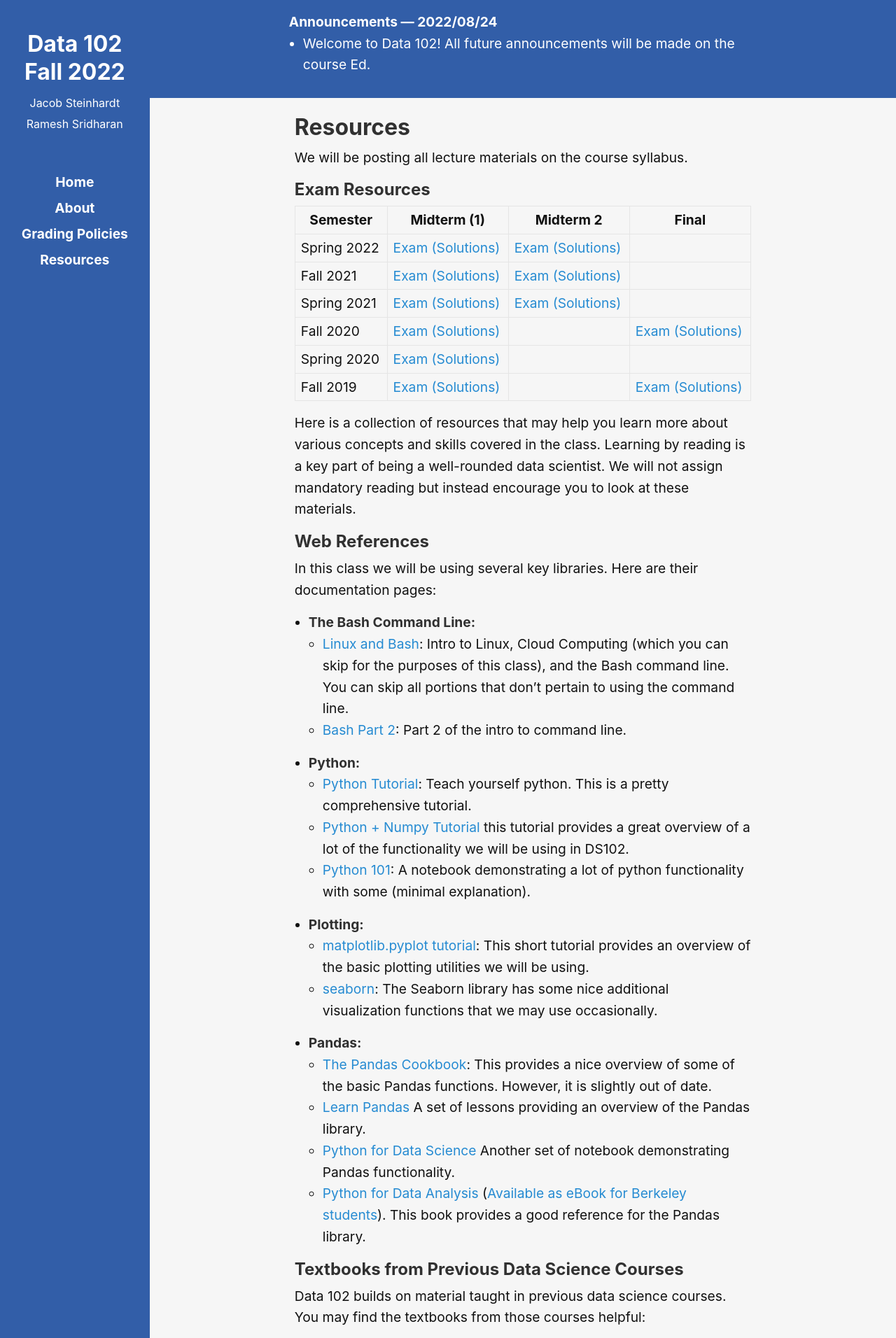
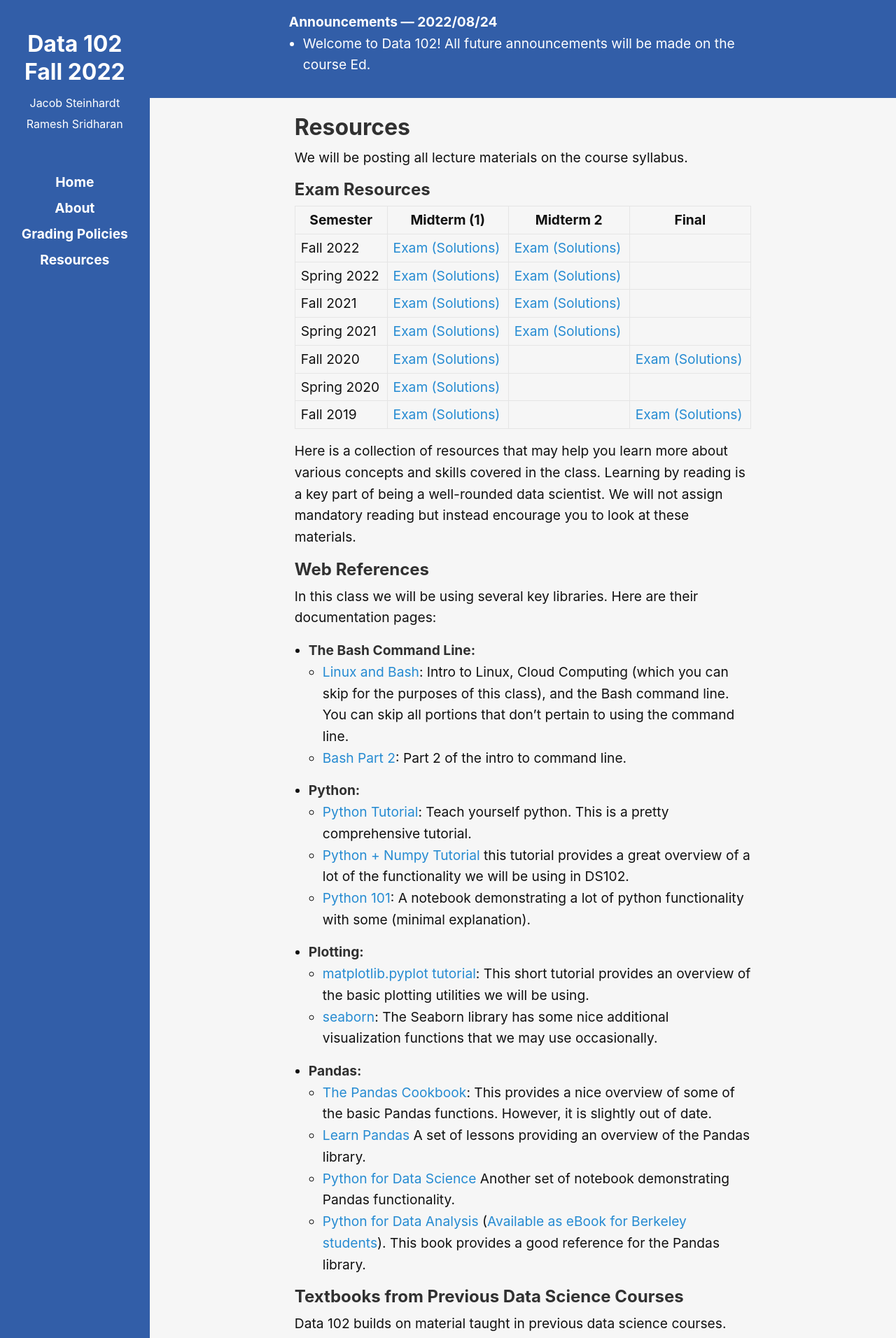
Before and after one commit to ds-102/fa22, a Jekyll site: the page built from resources.md, in a window 1280 px wide. Shown: the top 1912 px of the page at 70% size. Built offline with Jekyll 4.4.1, drawn with Linux system fonts in a browser that asks for light colours.

Commit message:
fa22 mt1 links

```diff
--- a/resources.md
+++ b/resources.md
@@ -9,6 +9,7 @@ We will be posting all lecture materials on the course syllabus.
 
 | Semester | Midterm (1) | Midterm 2 | Final |
 | -- | -- | -- | -- |
+| Fall 2022 | [Exam](assets/exam/mt1/fa22_mt1.pdf) [(Solutions)](assets/exam/mt1/fa22_mt1_sol.pdf) | [Exam](assets/exam/mt2/fa22_mt2.pdf) [(Solutions)](assets/exam/mt2/fa22_mt2_sol.pdf) |  |
 | Spring 2022 | [Exam](assets/exam/mt1/sp22_mt1.pdf) [(Solutions)](assets/exam/mt1/sp22_mt1_sol.pdf) | [Exam](assets/exam/mt2/sp22_mt2.pdf) [(Solutions)](assets/exam/mt2/sp22_mt2_sol.pdf) |  |
 | Fall 2021 | [Exam](assets/exam/mt1/fa21_mt1.pdf) [(Solutions)](assets/exam/mt1/fa21_mt1_sol.pdf) | [Exam](assets/exam/mt2/fa21_mt2.pdf) [(Solutions)](assets/exam/mt2/fa21_mt2_sol.pdf) |  |
 | Spring 2021 | [Exam](assets/exam/mt1/sp21_mt1.pdf) [(Solutions)](assets/exam/mt1/sp21_mt1_sol.pdf) | [Exam](assets/exam/mt2/sp21_mt2.pdf) [(Solutions)](assets/exam/mt2/sp21_mt2_sol.pdf) |  |
```
Also changed, not shown: 2 other files.
